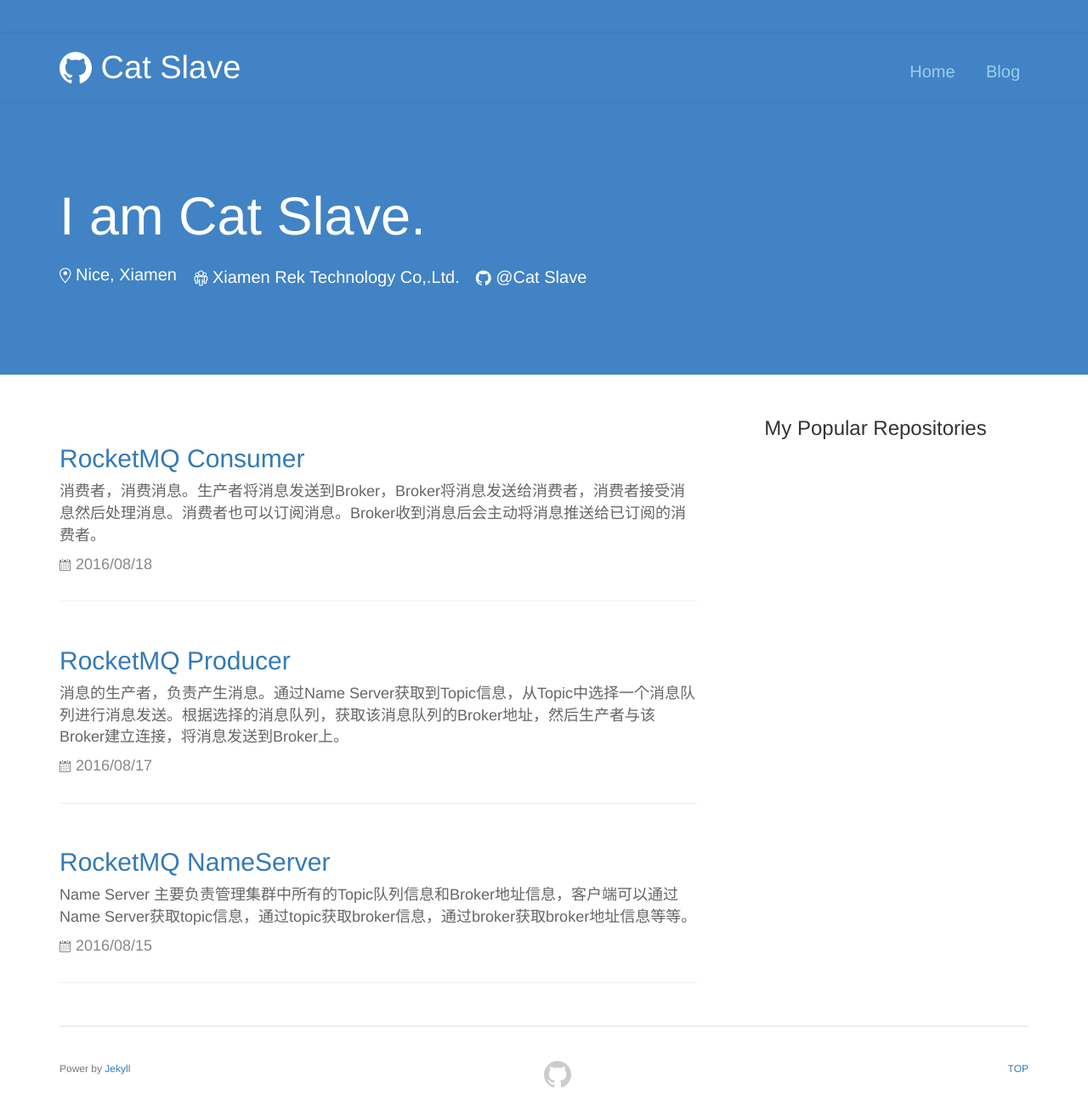
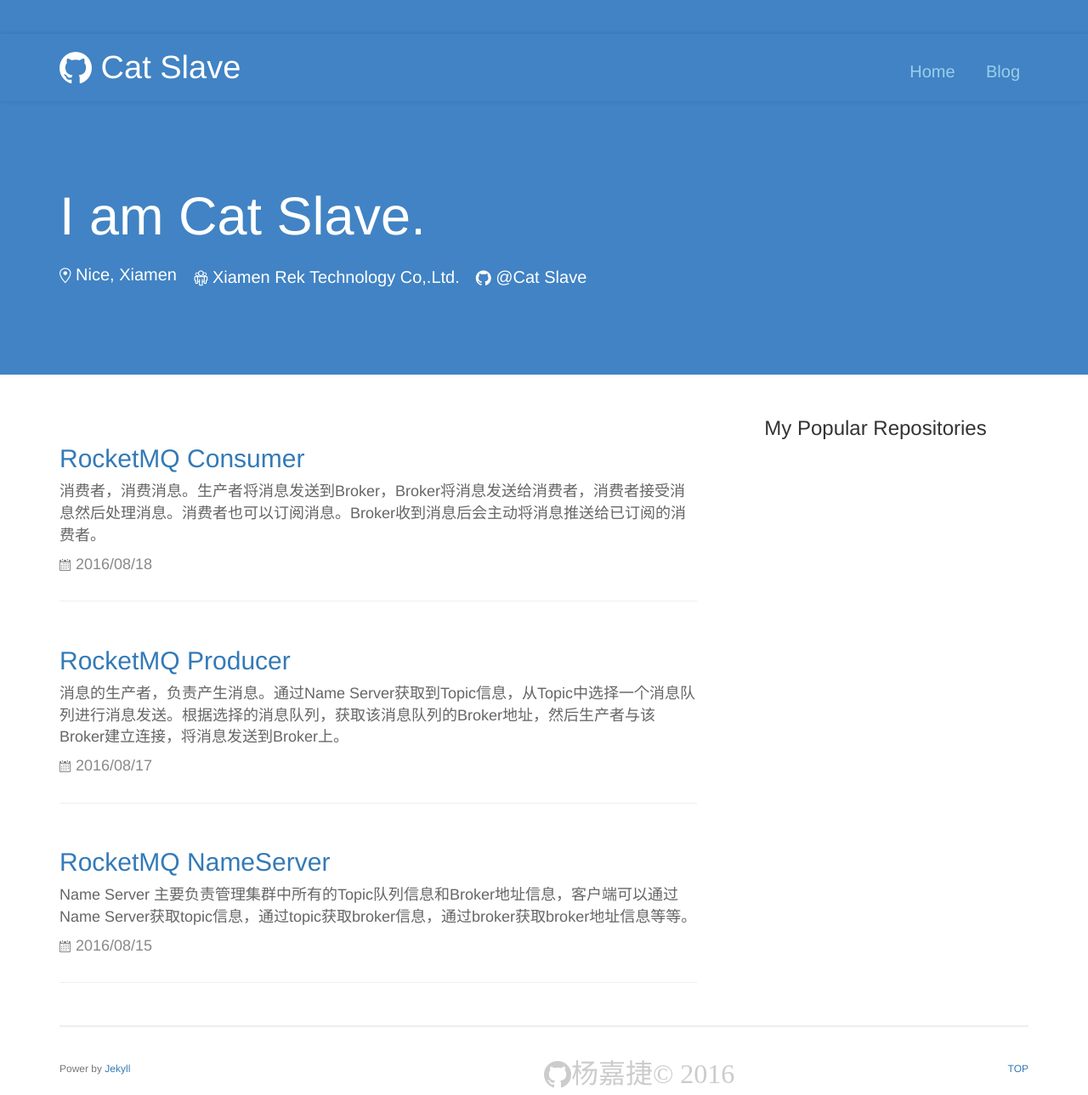
Before and after one commit to catslave/catslave.github.io, a Jekyll site: the page built from index.html, in a window 1280 px wide and 1289 px high. Shown: the whole window at 85% size. Built offline with Jekyll 4.4.1, drawn with Linux system fonts in a browser that asks for light colours; the list of posts is cut into pages by our own code; comment, search, counter and statistics services are not loaded.

Commit message:
Update footer.html

```diff
--- a/_includes/footer.html
+++ b/_includes/footer.html
@@ -4,11 +4,10 @@
 
         <div class="copyright pull-left">
             Power by <a href="https://jekyllrb.com/">Jekyll</a>
-            <script type="text/javascript">var cnzz_protocol = (("https:" == document.location.protocol) ? " https://" : " http://");document.write(unescape("%3Cspan id='cnzz_stat_icon_1260217656'%3E%3C/span%3E%3Cscript src='" + cnzz_protocol + "s11.cnzz.com/z_stat.php%3Fid%3D1260217656%26show%3Dpic' type='text/javascript'%3E%3C/script%3E"));</script>
         </div>
 
         <a href="https://github.com/catslave" target="_blank" aria-label="view source code">
-            <span class="mega-octicon octicon-mark-github" title="GitHub"></span>
+            <span class="mega-octicon octicon-mark-github" title="GitHub">杨嘉捷© 2016</span>
         </a>
 
         <div class="pull-right">
```
